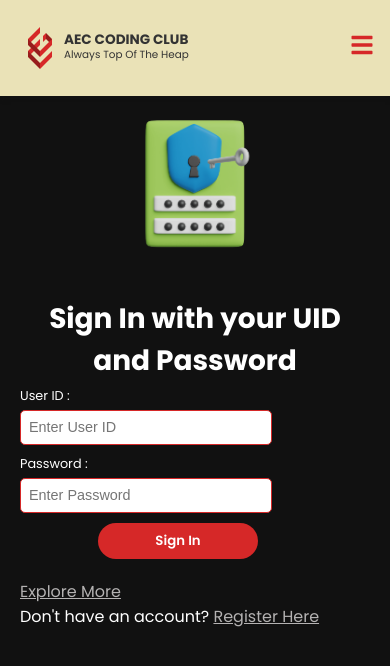
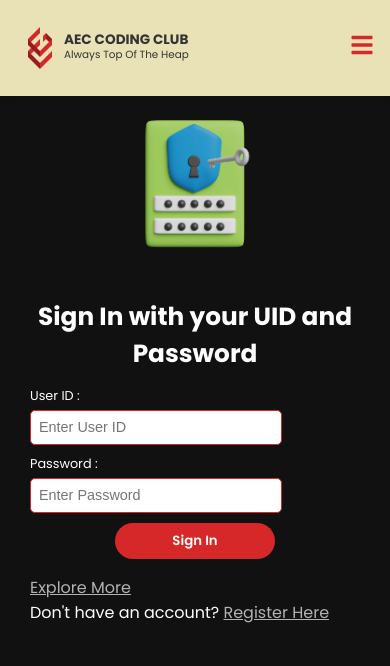
Before and after one commit to aec-coding-club/AEC-Coding-Club-Website, a React (Create React App) app in the folder Frontend/: page /signin in a window 390 px wide. Shown: the top 666 px of the page. Built offline with nearby package versions, Linux system fonts and the light colour scheme; no server answers.

Commit message:
input indent fixed

```diff
--- a/Frontend/src/Pages/Components/Signupform.jsx
+++ b/Frontend/src/Pages/Components/Signupform.jsx
@@ -135,7 +135,7 @@ const Signupform = () => {
         </div>
 
         <div className='name'>
-          <div className='details'>
+          <div className='details '>
             <label htmlFor='branch'>
               Branch :<span className='asterik'>*</span>
               <br />
--- a/Frontend/src/Pages/styles/SigninSignup.css
+++ b/Frontend/src/Pages/styles/SigninSignup.css
@@ -13,6 +13,7 @@
 }
 
 form {
+  width: 420px;
   margin: 20px 30px;
   padding: 10px;
 }
@@ -31,17 +32,19 @@ h1 {
 }
 
 .name {
-  display: grid;
-  grid-template-columns: repeat(2, minmax(calc(8.2rem + 5vw), 0.3fr));
+  /* display: grid;
+  grid-template-columns: repeat(2, minmax(calc(8.2rem + 5vw), 0.3fr)); */
+  display: flex;
+  flex-direction: row;
+  justify-content: space-between;
 }
-
 .head-input {
   width: calc(9rem + 3vw);
-  margin-right: 4rem;
 }
 
 .input-data {
-  width: calc(21.4rem + 3vw);
+  /* width: calc(21.4rem + 3vw); */
+  width: 100%;
 }
 .input__field {
   height: 2.2rem;
@@ -129,14 +132,17 @@ h1 {
 
 /* For Mobile Use ---> */
 @media (max-width : 425px){
+  form{
+    width: 370px;
+  }
   .user-login {
     padding: 0;
     margin: 0 0;
   }
   h1{
-    font-size: 1.75rem;
+    font-size: 1.55rem;
     text-align: center;
-    margin-bottom: 5px;
+    margin-bottom: 15px;
   }
   .user-img img {
     width: 175px;
@@ -152,17 +158,21 @@ h1 {
     margin-right: 0;
     width: 100%;
   }
+  .login-signup-btn{
+    position: static;
+    display: block;
+    margin: auto;
+    margin-bottom: 1rem;
+  }
 }
 @media (max-width : 354px){
-  .user-login{
-    display: block;
-  }
   form{
-    padding: 0 0.9rem;
+    width: 250px;
+    padding: 0;
     overflow-x: hidden;
   }
   h1{
-    font-size: 1.5rem;
+    font-size: 1.2rem;
   }
   .input-data{
     width: 100%;
```
